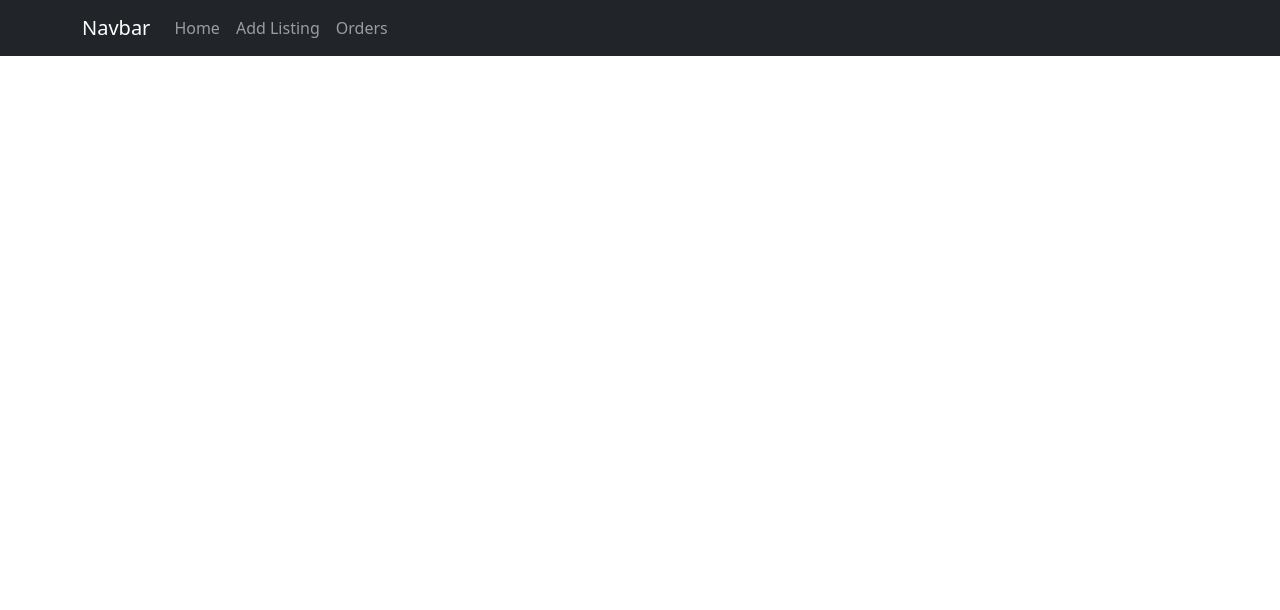
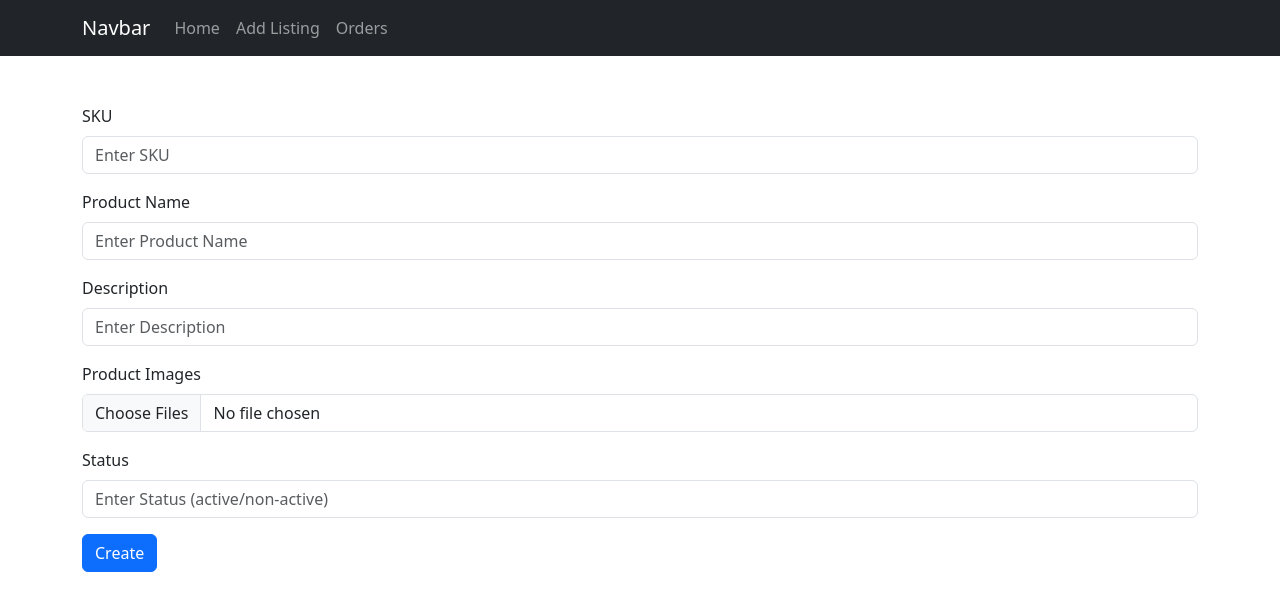
Before and after one commit to bhavyak13/hotel-bites, a React (Vite) app: page /food/new in a window 1280 px wide. Shown: the top 610 px of the page. Built offline with nearby package versions, Linux system fonts and the light colour scheme; no server answers.

Commit message:
feat: add new item page

```diff
--- a/src/App.jsx
+++ b/src/App.jsx
@@ -7,15 +7,17 @@ import HomePage from "./pages/Home";
 import LoginPage from "./pages/Login";
 import RegisterPage from "./pages/Register";
 import MyNavbar from "./components/Navbar";
+import AddNewItem from "./pages/AddNewItem";
 
 function App() {
   return (
     <div>
-      <MyNavbar/>
+      <MyNavbar />
       <Routes>
         <Route path="/" element={<HomePage />} />
         <Route path="/login" element={<LoginPage />} />
         <Route path="/register" element={<RegisterPage />} />
+        <Route path="/food/new" element={<AddNewItem />} />
         {/* <Route path="/book/list" element={<ListingPage />} />
         <Route path="/book/view/:bookId" element={<BookDetailPage />} />
         <Route path="/book/orders" element={<OrdersPage />} />
--- /dev/null
+++ b/src/pages/AddNewItem.jsx
@@ -0,0 +1,83 @@
+import React, { useState } from "react";
+import Button from "react-bootstrap/Button";
+import Form from "react-bootstrap/Form";
+import { useFirebase } from "../context/Firebase";
+
+// Reusable input component
+const FormInput = ({ label, name, value, onChange, placeholder }) => (
+  <Form.Group className="mb-3">
+    <Form.Label>{label}</Form.Label>
+    <Form.Control type='text'
+      name={name}
+      value={value}
+      onChange={onChange}
+      placeholder={placeholder}
+    />
+  </Form.Group>
+);
+
+// Reusable file input component
+const FileInput = ({ label, onChange }) => (
+  <Form.Group className="mb-3">
+    <Form.Label>{label}</Form.Label>
+    <Form.Control type="file" multiple onChange={onChange} />
+  </Form.Group>
+);
+
+const AddNewItem = () => {
+  const firebase = useFirebase();
+
+  // Form state
+  const [formData, setFormData] = useState({
+    SKU: "",
+    name: "",
+    description: "",
+    productImages: [],
+    status: "",
+  });
+
+  // Handle input changes
+  const handleChange = (e) => {
+    // console.log("BK : e: ", e, e.target.name, e.target.value);
+    setFormData({ ...formData, [e.target.name]: e.target.value });
+  };
+
+  // Handle file selection
+  const handleFileChange = (e) => {
+    setFormData({ ...formData, productImages: Array.from(e.target.files) });
+  };
+
+  // Submit form
+  const handleSubmit = async (e) => {
+    e.preventDefault();
+    await firebase.handleCreateNewItem(formData);
+  };
+
+  return (
+    <div className="container mt-5">
+      <Form onSubmit={handleSubmit}>
+        <FormInput
+          label="SKU"
+          name="SKU"
+          value={formData.SKU}
+          onChange={handleChange}
+          placeholder="Enter SKU"
+        />
+        <FormInput
+          label="Product Name"
+          name="name"
+          value={formData.name}
+          onChange={handleChange}
+          placeholder="Enter Product Name"
+        />
+        <FormInput label="Description" name="description" value={formData.description} onChange={handleChange} placeholder="Enter Description" />
+        <FileInput label="Product Images" onChange={handleFileChange} />
+        <FormInput label="Status" name="status" value={formData.status} onChange={handleChange} placeholder="Enter Status (active/non-active)" />
+
+        <Button variant="primary" type="submit">Create</Button>
+      </Form>
+    </div>
+  );
+};
+
+export default AddNewItem;
```
